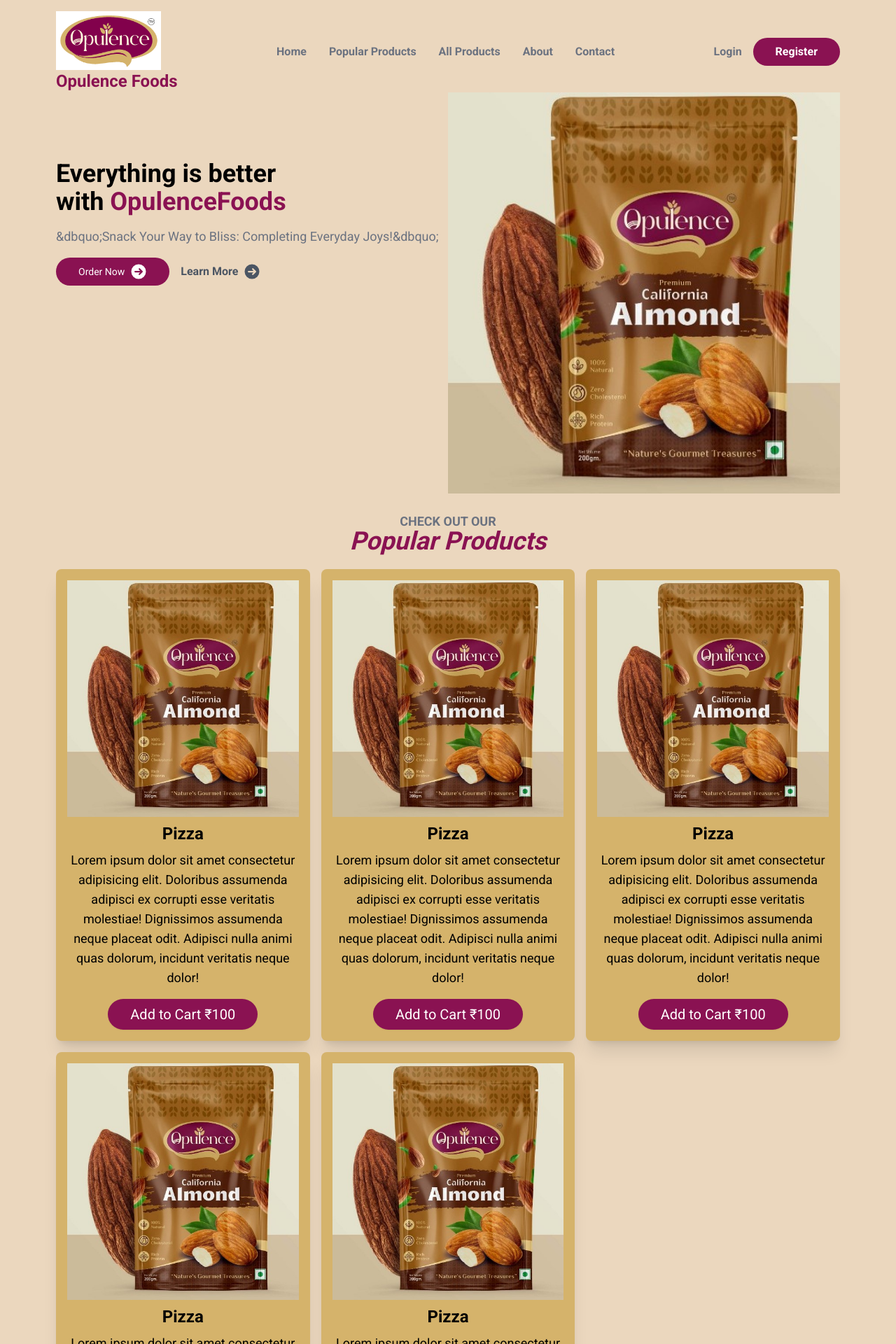
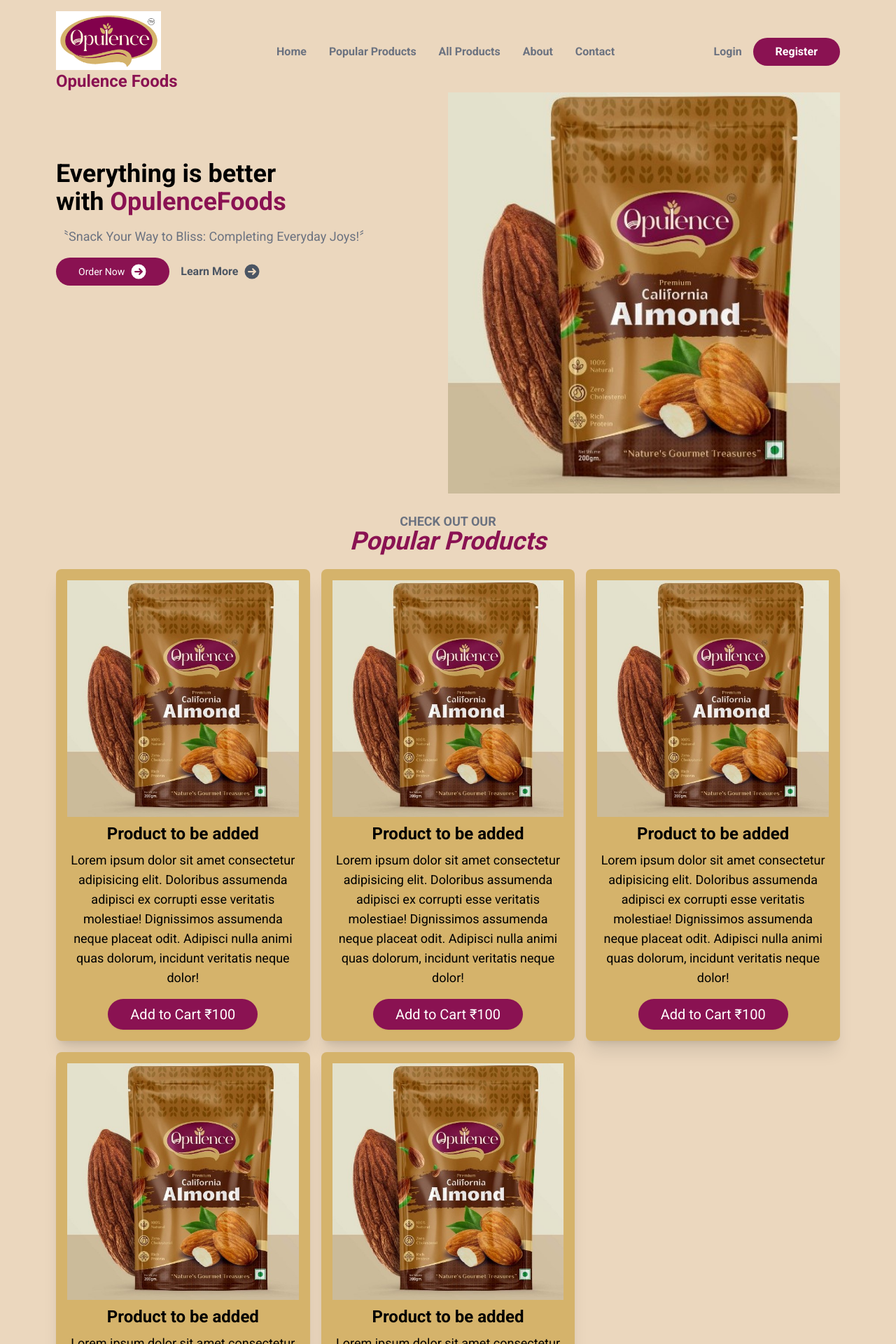
Before and after one commit to mrudulpatel/opulence-foods, a Next.js app: page / in a window 1280 px wide. Shown: the top 1920 px of the page at 70% size. Built offline with nearby package versions, Linux system fonts and the light colour scheme.

Commit message:
Refactor Hero and HomeMenu components

```diff
--- a/components/Hero.tsx
+++ b/components/Hero.tsx
@@ -11,7 +11,7 @@
           <span className="text-primary">OpulenceFoods</span>
         </h1>
         <p className="my-4 text-gray-500 text-lg">
-          &dbquo;Snack Your Way to Bliss: Completing Everyday Joys!&dbquo;
+          &#x301D;Snack Your Way to Bliss: Completing Everyday Joys!&#x301E;
         </p>
         <div className="flex gap-4">
           <button className="bg-primary text-sm items-center flex gap-2 text-white px-8 py-2 rounded-full">
--- a/components/HomeMenu.tsx
+++ b/components/HomeMenu.tsx
@@ -10,7 +10,7 @@
       <div className="grid grid-cols-1 md:grid-cols-2 lg:grid-cols-3 gap-4 mt-5">
         <MenuCard
           image="/product1.jpg"
-          title="Pizza"
+          title="Product to be added"
           description={
             "Lorem ipsum dolor sit amet consectetur adipisicing elit. Doloribus assumenda adipisci ex corrupti esse veritatis molestiae! Dignissimos assumenda neque placeat odit. Adipisci nulla animi quas dolorum, incidunt veritatis neque dolor!"
           }
@@ -18,7 +18,7 @@
         />
         <MenuCard
           image="/product1.jpg"
-          title="Pizza"
+          title="Product to be added"
           description={
             "Lorem ipsum dolor sit amet consectetur adipisicing elit. Doloribus assumenda adipisci ex corrupti esse veritatis molestiae! Dignissimos assumenda neque placeat odit. Adipisci nulla animi quas dolorum, incidunt veritatis neque dolor!"
           }
@@ -26,7 +26,7 @@
         />
         <MenuCard
           image="/product1.jpg"
-          title="Pizza"
+          title="Product to be added"
           description={
             "Lorem ipsum dolor sit amet consectetur adipisicing elit. Doloribus assumenda adipisci ex corrupti esse veritatis molestiae! Dignissimos assumenda neque placeat odit. Adipisci nulla animi quas dolorum, incidunt veritatis neque dolor!"
           }
@@ -34,7 +34,7 @@
         />
         <MenuCard
           image="/product1.jpg"
-          title="Pizza"
+          title="Product to be added"
           description={
             "Lorem ipsum dolor sit amet consectetur adipisicing elit. Doloribus assumenda adipisci ex corrupti esse veritatis molestiae! Dignissimos assumenda neque placeat odit. Adipisci nulla animi quas dolorum, incidunt veritatis neque dolor!"
           }
@@ -42,7 +42,7 @@
         />
         <MenuCard
           image="/product1.jpg"
-          title="Pizza"
+          title="Product to be added"
           description={
             "Lorem ipsum dolor sit amet consectetur adipisicing elit. Doloribus assumenda adipisci ex corrupti esse veritatis molestiae! Dignissimos assumenda neque placeat odit. Adipisci nulla animi quas dolorum, incidunt veritatis neque dolor!"
           }
```
